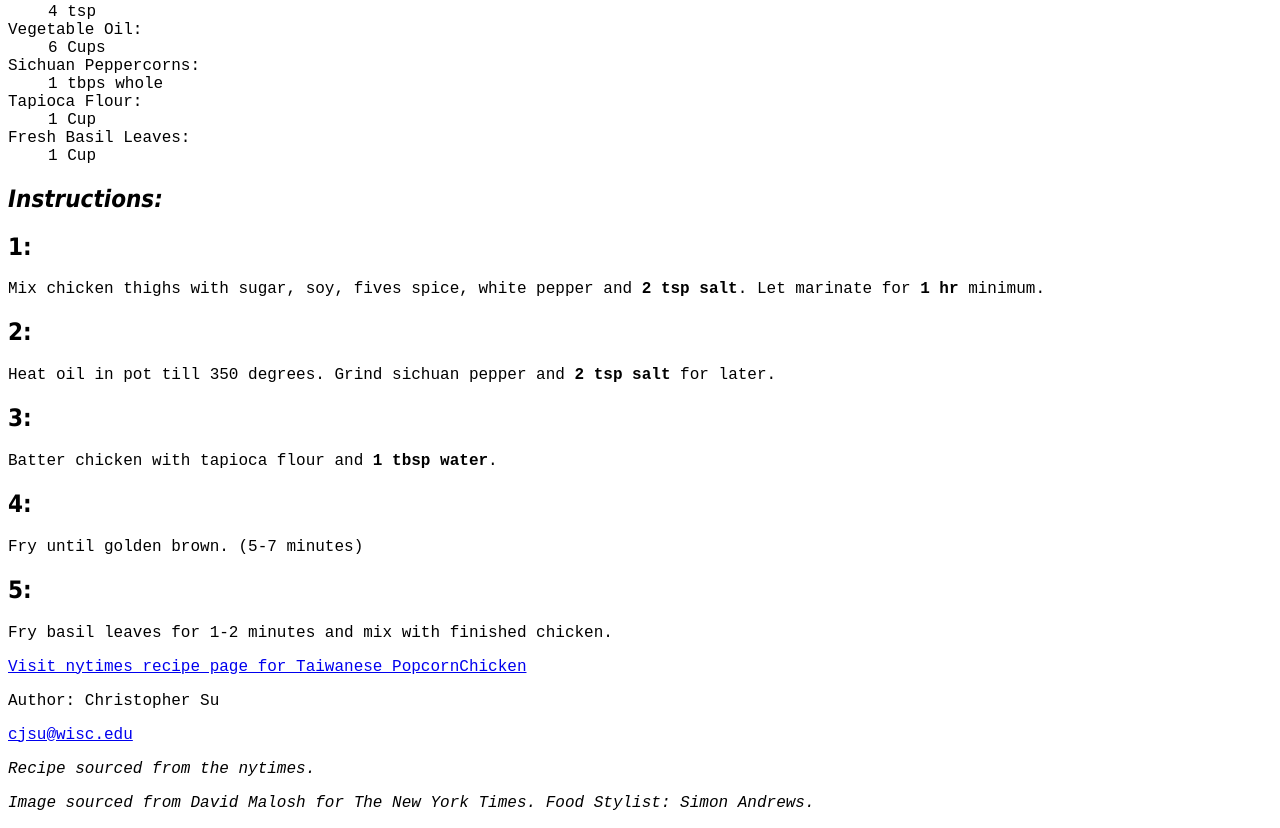
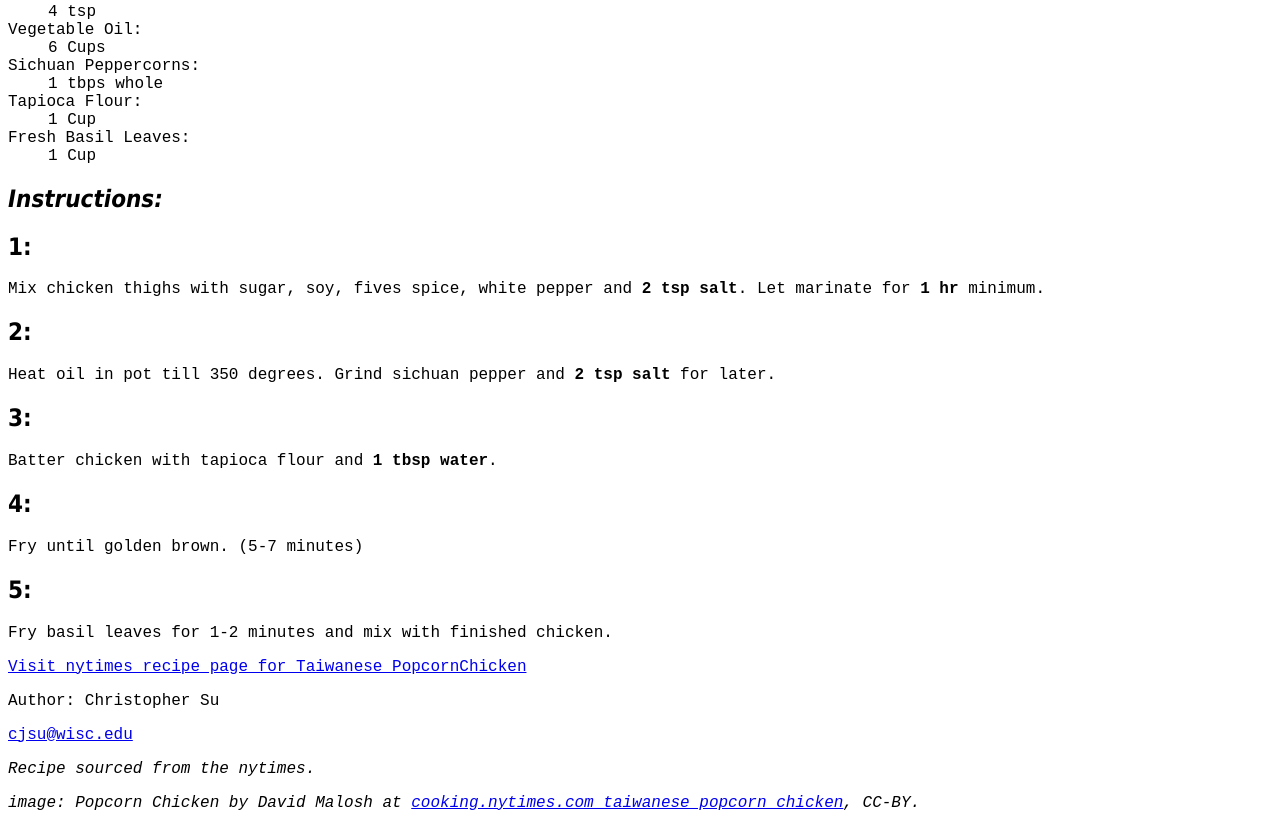
Before and after one commit to cjsu-UW/Su-LIS351-Website, a plain HTML site: page popcornchicken.html in a window 1280 px wide. Shown: the part 802-1630 px from the top of the page. Drawn offline with Linux system fonts and the light colour scheme.

Commit message:
asdfasdf

```diff
--- a/popcornchicken.html
+++ b/popcornchicken.html
@@ -83,7 +83,7 @@
       <p>Author: Christopher Su</p>
       <p><a href="mailto:cjsu@wisc.edu">cjsu@wisc.edu</a></p>
       <p><em>Recipe sourced from the nytimes.</em></p>
-      <p><em>Image sourced from David Malosh for The New York Times. Food Stylist: Simon Andrews.</em></p>
+      <p><em>image: Popcorn Chicken by David Malosh at <a href="https://cooking.nytimes.com/recipes/1021582-taiwanese-popcorn-chicken-with-fried-basil">cooking.nytimes.com taiwanese popcorn chicken</a>, CC-BY.</em></p>
     </footer>
   </body>
 </html>
```
Also changed, not shown: index.html (+1 -1 lines).
